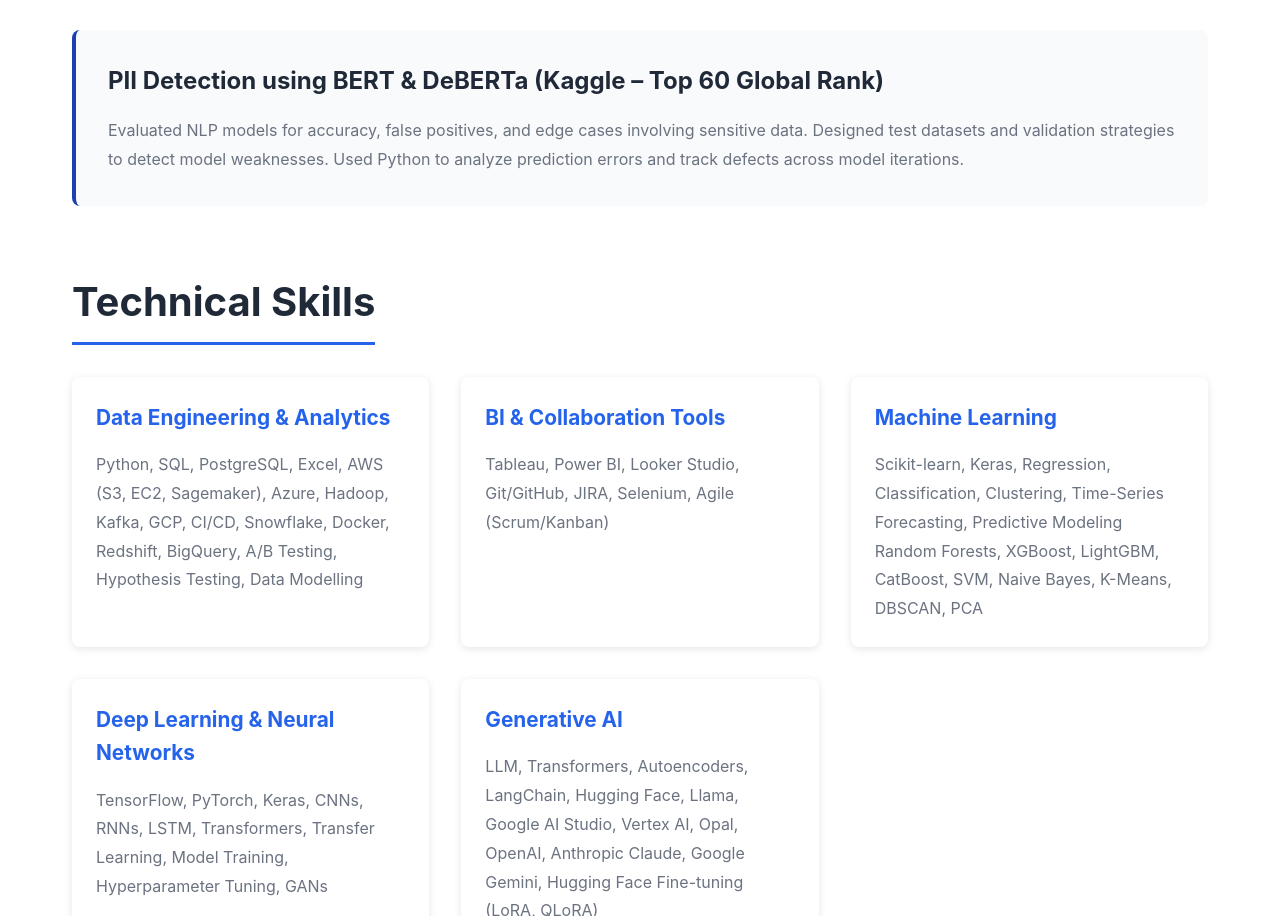
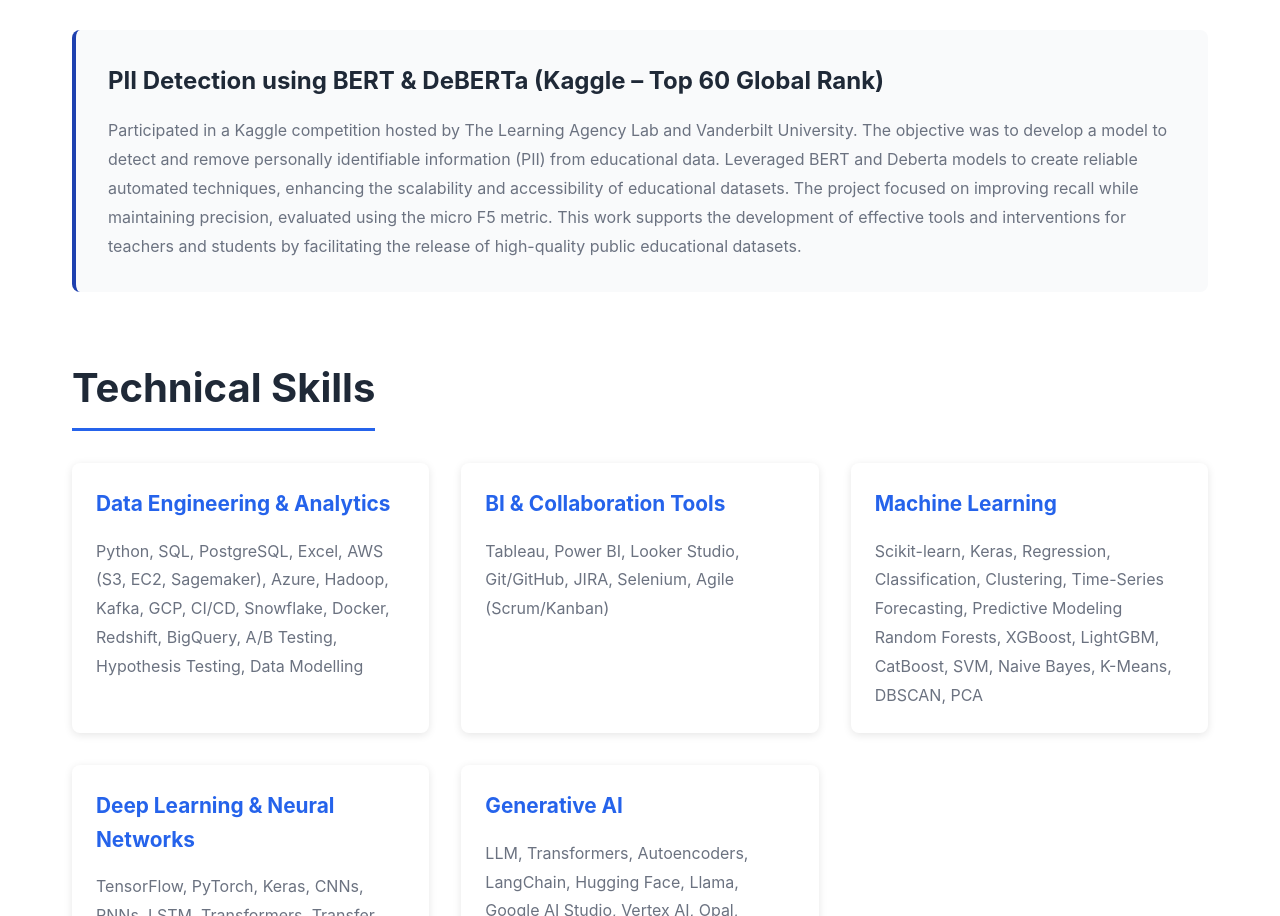
Before and after one commit to swarajkul/swarajkul.github.io, a plain HTML site: page index.html in a window 1280 px wide. Shown: the part 3925-4841 px from the top of the page. Drawn offline with Linux system fonts and the light colour scheme.

Commit message:
Enhance project description for PII Detection
Expanded project description for PII Detection using BERT and DeBERTa, detailing competition participation and model objectives.

```diff
--- a/index.html
+++ b/index.html
@@ -475,9 +475,11 @@
             <div class="project-item">
                 <h3>PII Detection using BERT & DeBERTa (Kaggle – Top 60 Global Rank)</h3>
                 <p>
-                    Evaluated NLP models for accuracy, false positives, and edge cases involving sensitive data.
-                    Designed test datasets and validation strategies to detect model weaknesses. Used Python to
-                    analyze prediction errors and track defects across model iterations.
+                    Participated in a Kaggle competition hosted by The Learning Agency Lab and Vanderbilt University.
+                    The objective was to develop a model to detect and remove personally identifiable information (PII) from educational data.
+                    Leveraged BERT and Deberta models to create reliable automated techniques, enhancing the scalability and accessibility of educational datasets.
+                    The project focused on improving recall while maintaining precision, evaluated using the micro F5 metric. This work supports the development of effective tools and
+                    interventions for teachers and students by facilitating the release of high-quality public educational datasets.
                 </p>
             </div>
         </section>
```
